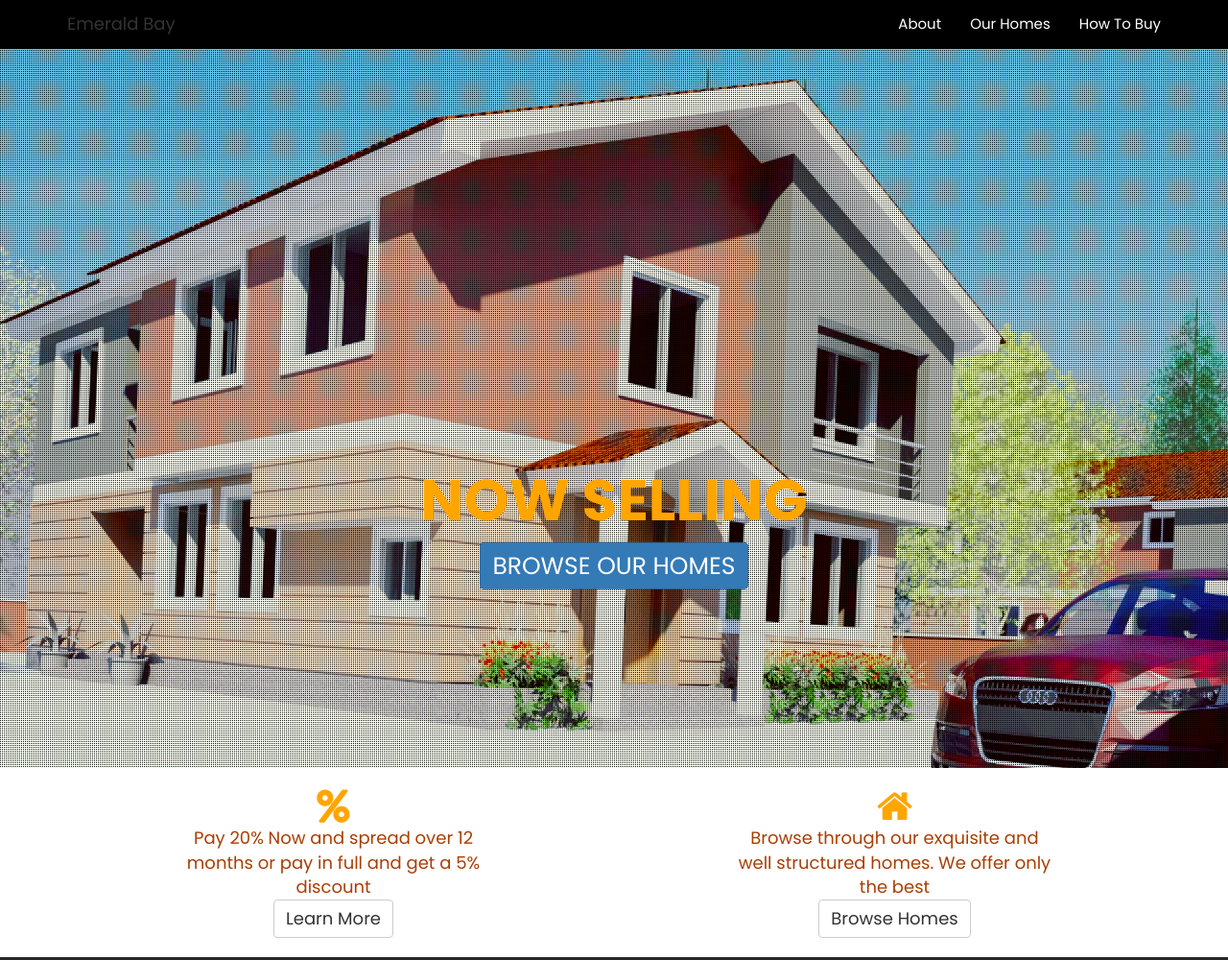
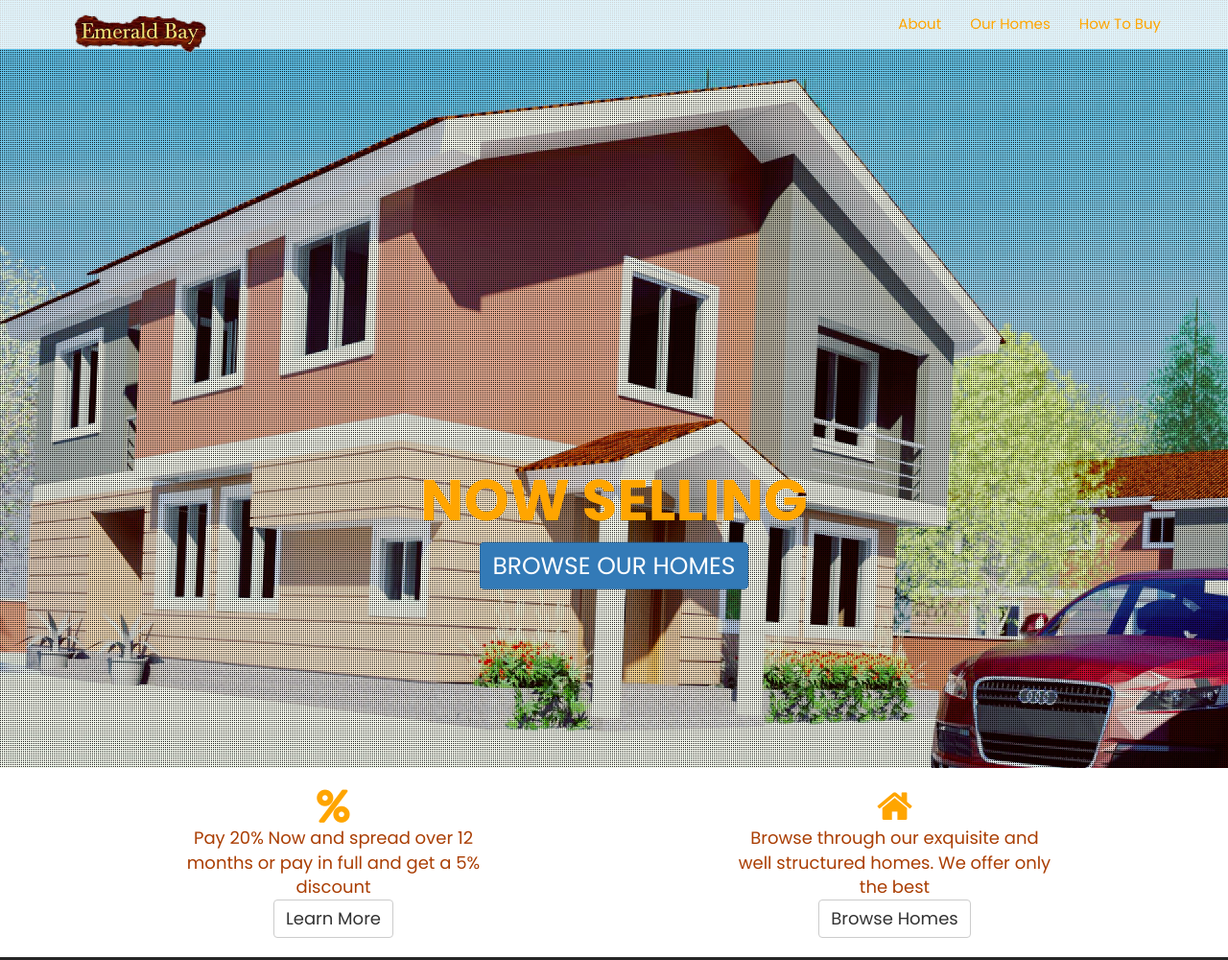
Before and after one commit to t-wales/emerald_bay, a plain HTML site: page index.html in a window 1280 px wide. Shown: the top 1000 px of the page at 96% size. Drawn offline with nearby package versions, Linux system fonts and the light colour scheme.

Commit message:
logo inclusion

```diff
--- a/assets/styles/main.css
+++ b/assets/styles/main.css
@@ -8,7 +8,7 @@ html, body{
 }
 .pic-overlay {
 	opacity: 0.8;
-	background-color: rgba(0, 0, 0, .8);
+	background-color: rgba(255, 255, 255, .8);
 	bottom: 0;
 	left: 0;
 	position: absolute;
@@ -18,14 +18,14 @@ html, body{
 	height: 100vh;
 }
 .nav a{
-	color: #fff;
+	color: orange;
 }
 .nav>li>a:hover{
 	color: orange;
 	background: initial;
 }
 .navbar {
-	background-color: rgba(0, 0, 0, 1);
+	background-color: rgba(255, 255, 255, .8);
 }
 .hero-container {
 	/*background: url('../images/EB_3Bed Detached_V1.jpg') no-repeat;*/
--- a/index.html
+++ b/index.html
@@ -35,7 +35,7 @@
             <span class="icon-bar"></span>
             <span class="icon-bar"></span>
           </button>
-        <a class="navbar-brand" href="#">Emerald Bay<img src="" alt=""></a>
+        <a class="navbar-brand" href="#"><img src="assets/images/emerald_logo.png" height="40" alt=""></a>
       </div>
       <div id="navbar" class="navbar-collapse collapse">
         <ul class="nav navbar-nav navbar-right">
```
Also changed, not shown: assets/images/emerald_logo.png (added).
